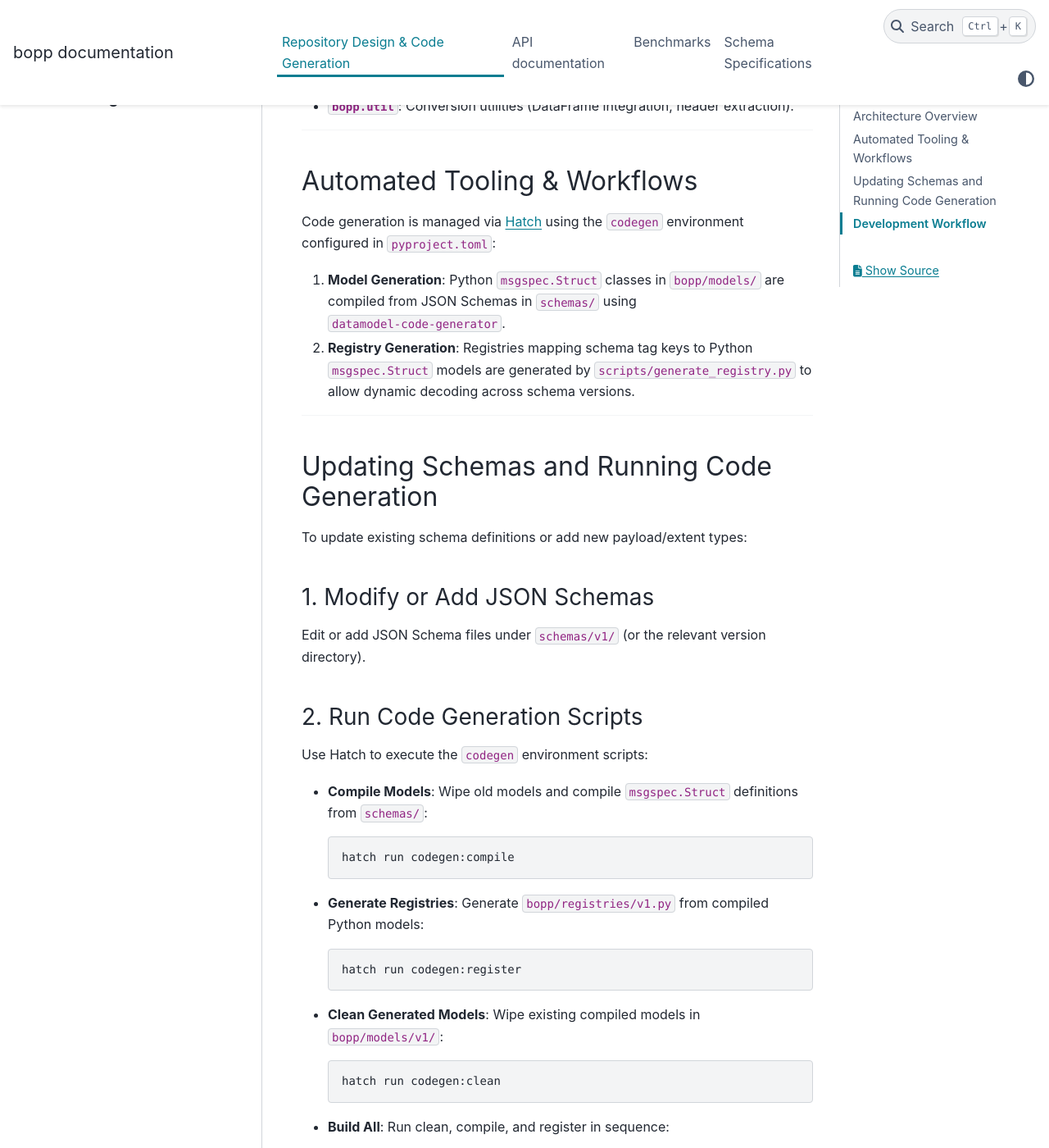
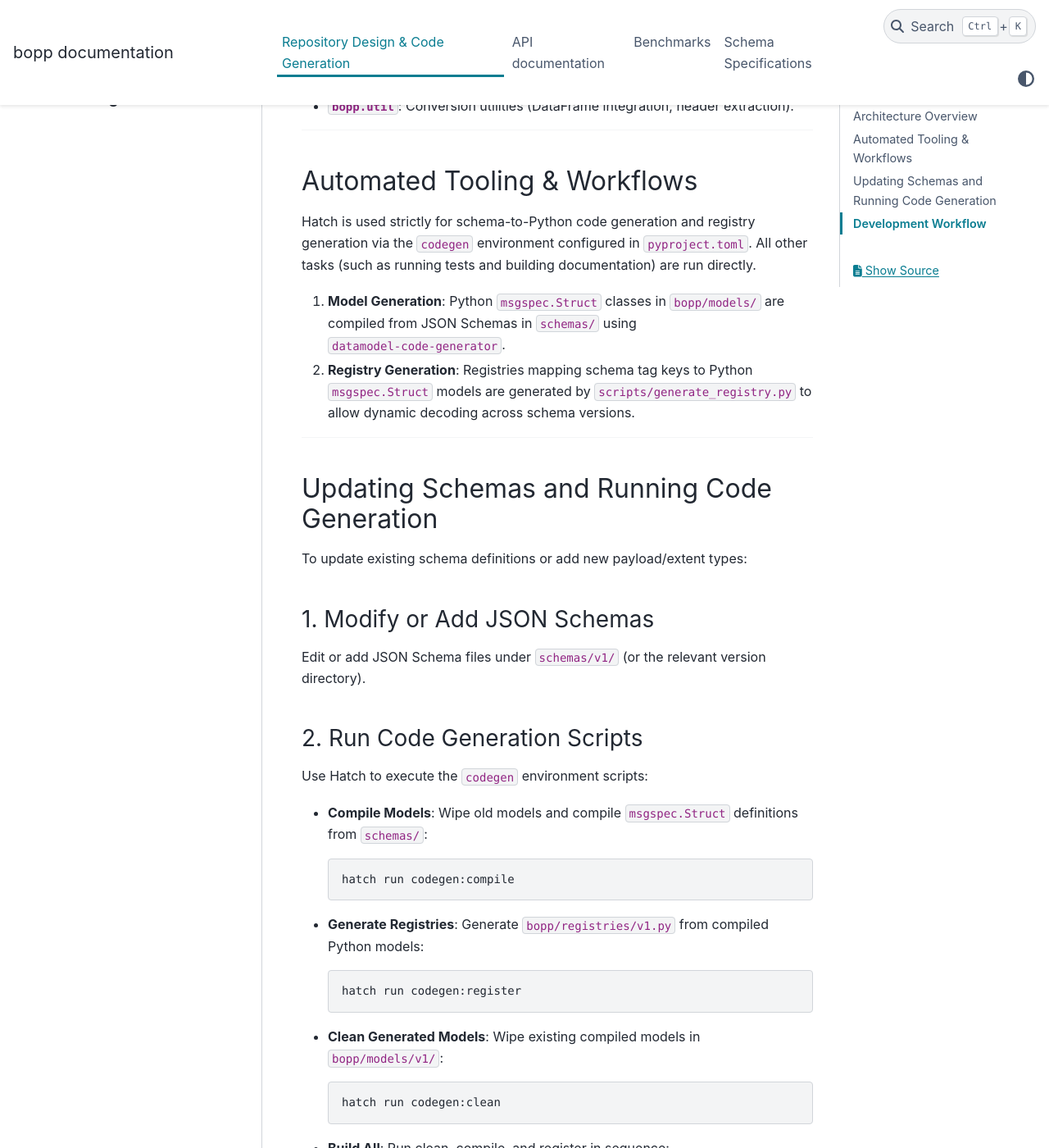
Before and after one commit to bmcfee/bopp, a Sphinx documentation site: the page built from docs/design.md, in a window 1280 px wide and 1400 px high, scrolled down 826 px. Shown: the whole window at 82% size. Built offline with Sphinx 7.4.7 and the PyData theme 0.15.4, drawn with Linux system fonts in a browser that asks for light colours; some of the changed text lies outside the part shown.

Commit message:
docs: clarify hatch usage in design documentation
Co-authored-by: aider (gemini/gemini-3.6-flash) <aider@aider.chat>

````diff
--- a/docs/design.md
+++ b/docs/design.md
@@ -21,7 +21,7 @@ Key modules and their roles:
 
 ## Automated Tooling & Workflows
 
-Code generation is managed via [Hatch](https://hatch.pypa.io/) using the `codegen` environment configured in `pyproject.toml`:
+Hatch is used strictly for schema-to-Python code generation and registry generation via the `codegen` environment configured in `pyproject.toml`. All other tasks (such as running tests and building documentation) are run directly.
 
 1. **Model Generation**: Python `msgspec.Struct` classes in `bopp/models/` are compiled from JSON Schemas in `schemas/` using `datamodel-code-generator`.
 2. **Registry Generation**: Registries mapping schema tag keys to Python `msgspec.Struct` models are generated by `scripts/generate_registry.py` to allow dynamic decoding across schema versions.
@@ -69,9 +69,12 @@ Use Hatch to execute the `codegen` environment scripts:
 When making schema changes, follow this general workflow:
 
 1. Update JSON Schemas under `schemas/`.
-2. Run `hatch run codegen:build`.
+2. Run code generation:
+   ```bash
+   hatch run codegen:build
+   ```
 3. Check for modified files (`git status` / `git diff`) to review changes in `bopp/models/` and `bopp/registries/`.
-4. Run tests to ensure compliance:
+4. Run tests directly using `pytest`:
    ```bash
-   hatch run test:pytest
+   pytest
    ```
````
